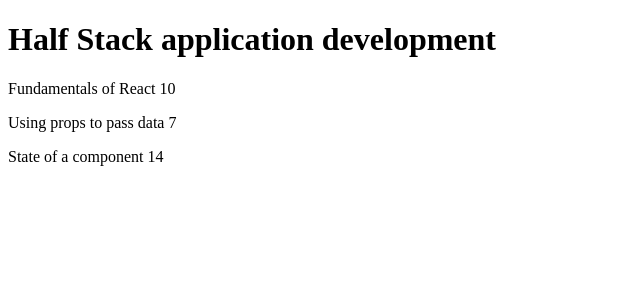
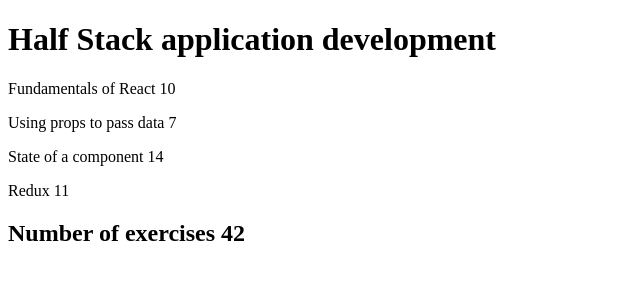
Before and after one commit to GosWoj/helsinki-course-information, a React (Create React App) app: page / in a window 1280 px wide. Shown: the top 300 px of the page, without its empty margins (0-640 px from the left). Built offline with nearby package versions, Linux system fonts and the light colour scheme.

Commit message:
step7 done

```diff
--- a/src/App.js
+++ b/src/App.js
@@ -4,13 +4,15 @@
   return <h1>{course.name}</h1>;
 };
 
-// const Total = ({ course }) => {
-//   const sum =
-//     course.parts[0].exercises +
-//     course.parts[1].exercises +
-//     course.parts[2].exercises;
-//   return <p>Number of exercises {sum}</p>;
-// };
+const Total = ({ course }) => {
+  const exercises = course.parts.map((part) => {
+    return part.exercises;
+  });
+
+  const sum = exercises.reduce((a, b) => a + b);
+
+  return <h2>Number of exercises {sum}</h2>;
+};
 
 const Part = ({ part }) => {
   return (
@@ -35,6 +37,7 @@
     <div>
       <Header course={course} />
       <Content course={course} />
+      <Total course={course} />
     </div>
   );
 };
@@ -59,6 +62,11 @@
         exercises: 14,
         id: 3,
       },
+      {
+        name: "Redux",
+        exercises: 11,
+        id: 4,
+      },
     ],
   };
 
```
